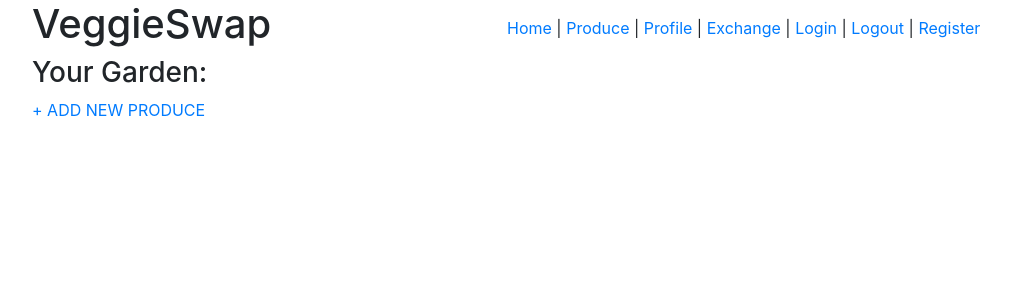
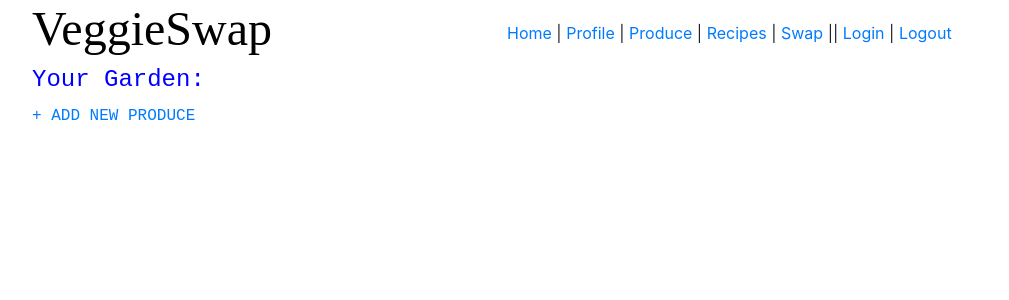
Before and after one commit to csstowell/VeggieSwap, a Flask app: page /user in a window 1280 px wide. Shown: the top 300 px of the page, without its empty margins (53-1062 px from the left). Run offline with Flask 2, Linux system fonts and the light colour scheme; the visitor is signed in with stand-in values (Sample User, id 1); data comes from the database, SQL or seed files in the repository; data that the repository does not hold is empty; some libraries are stand-ins or nearby versions.

Commit message:
Updated html pages by adding styling

```diff
--- a/server.py
+++ b/server.py
@@ -358,9 +358,13 @@ def handle_logout():
 #--------------------------- NEW ------------------------------------------#
 
 API_KEY = '94016bc42734493084e87bba6984b963'
-############################## SPOONACULAR API ###################################
+
+###################   SPOONACULAR API    ###################################
+
+
 @app.route('/', methods=['GET', 'POST'])
 def recipes():
+    """Returns recipes based on ingredient"""
     if request.method == 'POST':
         content = requests.get(
             "https://api.spoonacular.com/recipes/findByIngredients?ingredients=" +
@@ -376,35 +380,6 @@ def recipes():
 
 
 
-"""creat a helping function parse the complex API response
-    then forms a simpler dictionary of only the data needed
-    from the API response"""
-
-def parse_api_results(complex_results):
-
-    recipe_details = {}
-    ingredients = []
-
-    recipe_details['title'] = complex_results['title']
-    recipe_details['image'] = complex_results['image']
-    recipe_details['servings'] = complex_results['servings']
-    recipe_details['readyInMinutes'] = complex_results['readyInMinutes']
-    recipe_details['sourceUrl'] = complex_results['sourceUrl']
-    # recipe_details['instructions'] = complex_results['instructions']..we need a different way to get the steps
-
-    for each_step in complex_results['analyzedInstructions'][0]['steps']:
-        instructions = each_step['step']
-    recipe_details['instructions'] = instructions
-
-
-    for each_ingredient in complex_results["extendedIngredients"]:
-        ingredient = each_ingredient["originalString"]
-        ingredients.append(ingredient)
-    # print(ingredients)
-    recipe_details["ingredients"] = ingredients
-
-    return recipe_details
-
 
 
 
--- /dev/null
+++ b/static/css/profile.css
@@ -0,0 +1,34 @@
+h1 {
+    color: rgb(1, 1, 1);
+    font-family: Montserrat;
+    font-size: 300%;
+}
+
+h3 {
+    color: blue;
+    font-family: "Gill Sans", sans-serif;
+    font-size: 150%;
+}
+
+h4 {
+    font-family: Montserrat;
+    font-weight: 500;
+    font-weight: lighter;
+}
+
+ul {
+    position: relative;
+}
+
+li {
+    font-family: 'Courier New', Courier, monospace;
+    font-size: larger;
+}
+
+#produce-search {
+    font-family: 'Courier New', Courier, monospace;
+}
+
+#produce-search {
+    font-family: 'Courier New', Courier, monospace;
+}
--- a/static/css/veggieSwap.css
+++ b/static/css/veggieSwap.css
@@ -4,6 +4,7 @@
     padding: 25px;
     width: 100%;
     height: 100vh;
+    font-family: Montserrat;
 
     background: url('../img/garden.jpeg') no-repeat center center fixed;
     -webkit-background-size: cover;
@@ -13,7 +14,16 @@
 }
 
 
+/* .mainTitle {
+    font-family: Montserrat;
 
+} */
+
+/* #card-img-top {
+    position: relative;
+
+
+} */
 
 
 
--- a/templates/base.html
+++ b/templates/base.html
@@ -3,37 +3,27 @@
 
 <head>
     <meta charset="utf-8">
-  <link rel="stylesheet" href="https://cdn.jsdelivr.net/npm/bootstrap@4.5.3/dist/css/bootstrap.min.css"
-    integrity="sha384-TX8t27EcRE3e/ihU7zmQxVncDAy5uIKz4rEkgIXeMed4M0jlfIDPvg6uqKI2xXr2" crossorigin="anonymous">
+    <link rel="stylesheet" href="https://cdn.jsdelivr.net/npm/bootstrap@4.5.3/dist/css/bootstrap.min.css" integrity="sha384-TX8t27EcRE3e/ihU7zmQxVncDAy5uIKz4rEkgIXeMed4M0jlfIDPvg6uqKI2xXr2" crossorigin="anonymous">
 
 
-  <title>{% block title %}{% endblock %}</title>
+    <title>{% block title %} {% endblock %}</title>
     <meta name="author" content="">
     <meta name="description" content="">
     <meta name="viewport" content="width=device-width, initial-scale=1, shrink-to-fit=no">
-  <!--
-  <link href="https://cdn.jsdelivr.net/npm/bootstrap@4.5.3/dist/css/bootstrap.min.css"
-    integrity="sha384-TX8t27EcRE3e/ihU7zmQxVncDAy5uIKz4rEkgIXeMed4M0jlfIDPvg6uqKI2xXr2" rel="stylesheet">
-  -->
-  <link rel="stylesheet" href="static/css/VeggieSwap.css"/>
-  {% block head %}
 
-  {% endblock %}
+    <link rel="stylesheet" href="static/css/VeggieSwap.css" /> {% block head %} {% endblock %}
 </head>
 
 
 <div class="container">
     <!-- Show flashed messages -->
-  {% with messages = get_flashed_messages() %}
-  {% for message in messages %}
+    {% with messages = get_flashed_messages() %} {% for message in messages %}
     <div class="alert alert-warning">{{ message }}</div>
-  {% endfor %}
-  {% endwith %}
+    {% endfor %} {% endwith %}
 </div>
 
 
-{% block nav %}
-{% endblock %}
+{% block nav %} {% endblock %}
 
 <body>
     <div class="container">
@@ -44,21 +34,20 @@
             <div class="col-7">
                 <nav>
                     <a href="/home">Home</a> |
+                    <a href="/user">Profile</a> |
                     <a href="/produce">Produce</a> |
-          <a href="/user">Profile</a> |
-          <a href="/exchange">Exchange</a> |
+                    <a href="/">Recipes</a> |
+                    <a href="/exchange">Swap</a> ||
                     <a href="/login">Login</a> |
-          <a href="/logout">Logout</a> |
-          <a href="/logout">Register</a>
+                    <!-- <a href="/register">Register</a> | -->
+                    <a href="/logout">Logout</a>
                 </nav>
             </div>
         </div>
 
 
         <!-- This is where the main content goes. -->
-      {% block body %}
-
-      {% endblock %}
+        {% block body %} {% endblock %}
     </div>
 </body>
 
--- a/templates/user.html
+++ b/templates/user.html
@@ -1,34 +1,73 @@
-{% extends 'base.html' %}
+{% extends 'base.html' %} {% block head %}
 
-{% block title %}
-{% endblock %}
-
-{% block body %}
-    <h3>Your Garden:</h3>
-    <a class="modal-open" id="produce-search" data-toggle="modal" data-target="#produce-search" href="/produce">
-        + ADD NEW PRODUCE
-    </a>
+<link rel="stylesheet" type="text/css" href="profile.css" />
 
 
-    {% for user_produce in user_produce %}
-<div class="card-deck">
-    <div class="card border-dark mb-3" style="width: 18rem;">
-        <img class="card-img-top" src="/static/img/veggies/{{ user_produce.produce.name }}.jpeg" alt="Card image cap">
-        <div class="card-body">
-            <h4 class="card-title"> {{ user_produce.produce.name }}</h4>
 
-            <ul class="list-group list-group-flush">
-                <li class="list-group-item">Quantity: {{ user_produce.quantity }}</li>
-                <li class="list-group-item">Notes: {{ user_produce.condition }}</li>
+
+
+
+
+
+<style>
+    h1 {
+        color: rgb(1, 1, 1);
+        font-family: Montserrat;
+        font-size: 300%;
+    }
+
+    h3 {
+        color: blue;
+        font-family: 'Courier New', Courier, monospace;
+        font-size: 150%;
+        position: relative;
+    }
+</style>
+{% endblock %} {% block body %}
+
+
+<!-- _______________________________________________________________ -->
+<style>
+    h4 {
+        font-family: Montserrat;
+        font-weight: 500;
+        font-weight: lighter;
+    }
+
+    ul {
+        position: relative;
+    }
+
+    li {
+        font-family: 'Courier New', Courier, monospace;
+        font-size: larger;
+    }
+</style>
+
+<!-- _______________________________________________________________ -->
+
+<h3>Your Garden:</h3>
+<a class="modal-open" id="produce-search" data-toggle="modal" a-target="#produce-search " href="/produce ">
+        + ADD NEW PRODUCE
+    </a> {% for user_produce in user_produce %}
+<div class="card-deck ">
+    <div class="card border-dark mb-3 " style="width: 18rem; ">
+        <img class="card-img-top " src="/static/img/veggies/{{ user_produce.produce.name }}.jpeg " alt="Card image cap ">
+        <div class="card-body ">
+            <h4 class="card-title "> {{ user_produce.produce.name }}</h4>
+
+            <ul class="list-group list-group-flush ">
+                <li class="list-group-item ">Quantity: {{ user_produce.quantity }}</li>
+                <li class="list-group-item ">Notes: {{ user_produce.condition }}</li>
             </ul>
         </div>
-    <div class="card-footer">
-        <a href="/user/exchange/{{user_produce.id}}" class="btn btn-warning btn-xs" data-toggle="modal" data-target="#modaledit{{user_produce.id}}">Exchange</a>
-        <form action="{{ url_for('delete_user_produce', id=user_produce.id) }}" method="post" >
-            <input type="submit" class="btn btn-primary" value="Delete" onclick="return confirm('Are You Sure To Delete ?')" />
+        <div class="card-footer ">
+            <a href="/user/exchange/{{user_produce.id}} " class="btn btn-warning btn-xs " data-toggle="modal " data-target="#modaledit{{user_produce.id}} ">Exchange</a>
+            <form action="{{ url_for( 'delete_user_produce', id=user_produce.id) }} " method="post ">
+                <input type="submit " class="btn btn-primary " value="Delete " onclick="return confirm( 'Are You Sure To Delete ?') " />
             </form>
             <br>
-        <small class="text-muted">Last updated 3 mins ago</small>
+            <small class="text-muted ">Last updated 3 mins ago</small>
 
         </div>
     </div>
@@ -43,45 +82,45 @@
 {% for user_produce in user_produce %}
 
 <!--------------------------- Modal Edit Produce ---------------------->
-                <div id="modaledit{{user_produce.id}}" class="modal fade" role="dialog">
-                    <form action="{{ url_for('add_exchange_produce', id=user_produce.id) }}" method="post">
-                    <div class="modal-dialog">
-                        <div class="modal-content">
-                            <div class="modal-header">
-                                <h4 class="modal-title">Add to exchange</h4>
+<div id="modaledit{{user_produce.id}} " class="modal fade " role="dialog ">
+    <form action="{{ url_for( 'add_exchange_produce', id=user_produce.id) }} " method="post ">
+        <div class="modal-dialog ">
+            <div class="modal-content ">
+                <div class="modal-header ">
+                    <h4 class="modal-title ">Add to exchange</h4>
                 </div>
-                            <div class="modal-body">
-                                    <div class="form-group">
+                <div class="modal-body ">
+                    <div class="form-group ">
                     </div>
-                                    <div class="form-group">
-                                        <label for="amount">Amount: </label>
-                                        <input type="number" id="amount" name="amount" value="{{amount}}" required>
+                    <div class="form-group ">
+                        <label for="amount ">Amount: </label>
+                        <input type="number " id="amount " name="amount " value="{{amount}} " required>
                     </div>
-                                    <div class="form-group">
-                                        <label for="comment">Comment: </label>
-                                        <input type="text" id="comment" name="comment" value="{{comment}}" >
+                    <div class="form-group ">
+                        <label for="comment ">Comment: </label>
+                        <input type="text " id="comment " name="comment " value="{{comment}} ">
                     </div>
-                                    <div class="form-group">
-                                        <label for="state"> Share contact info</label>
-                                        <input type="checkbox" id="state" name="state" value="ContactInfo">
+                    <div class="form-group ">
+                        <label for="state "> Share contact info</label>
+                        <input type="checkbox " id="state " name="state " value="ContactInfo ">
                         <br><br>
                     </div>
                 </div>
-                            <!-- <a href="/user/exchange/{{user_produce.id}}" class="btn btn-warning btn-xs" data-toggle="modal" data-target="#modaledit{{user_produce.id}}">Exchange</a> -->
+                <!-- <a href="/user/exchange/{{user_produce.id}} " class="btn btn-warning btn-xs " data-toggle="modal " data-target="#modaledit{{user_produce.id}} ">Exchange</a> -->
                 <!--
                             <section>
-                                <a href="/user/exchange/{{user_produce.id}}" class="btn btn-warning btn-xs" data-toggle="modal" data-target="#modaledit{{user_produce.id}}">Exchange</a>
-                                <form action="{{ url_for('delete_user_produce', id=user_produce.id) }}" method="post" >
-                                    <input type="submit" class="btn btn-primary" value="Delete" onclick="return confirm('Are You Sure To Delete ?')" />
+                                <a href="/user/exchange/{{user_produce.id}} " class="btn btn-warning btn-xs " data-toggle="modal " data-target="#modaledit{{user_produce.id}} ">Exchange</a>
+                                <form action="{{ url_for( 'delete_user_produce', id=user_produce.id) }} " method="post " >
+                                    <input type="submit " class="btn btn-primary " value="Delete " onclick="return confirm( 'Are You Sure To Delete ?') " />
                                 </form>
                             </section>
 -->
 
-                            <div class="modal-footer">
+                <div class="modal-footer ">
 
-                                    <input class="btn" id="exchange_produce" name="exchange_produce" />
+                    <input class="btn " id="exchange_produce " name="exchange_produce " />
 
-                                    <input type="submit" value="Exchange" />
+                    <input type="submit " value="Exchange " />
 
                 </div>
 
```
Also changed, not shown: templates/produce.html (+35 -4 lines), templates/recipes.html (+9 -22 lines), static/css/main.css (added), templates/random/base-rand.html (renamed from templates/random/base.html), templates/random/base2.html (renamed from templates/base2.html), 3 other files. Lines whose indentation alone changed are shown as unchanged.
